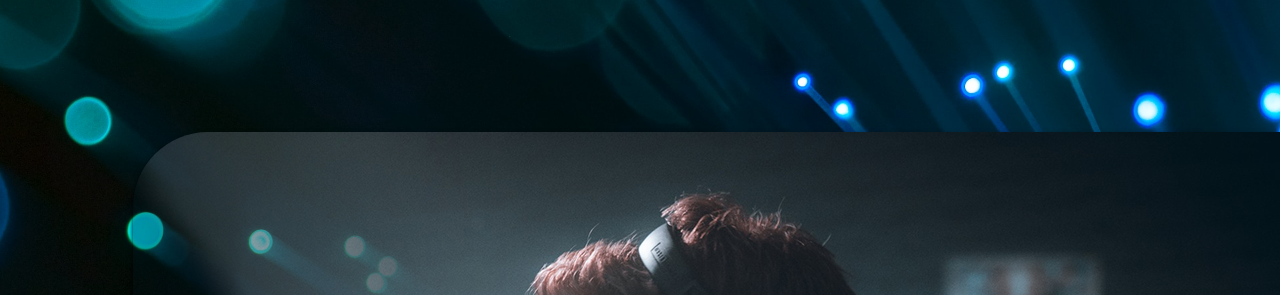
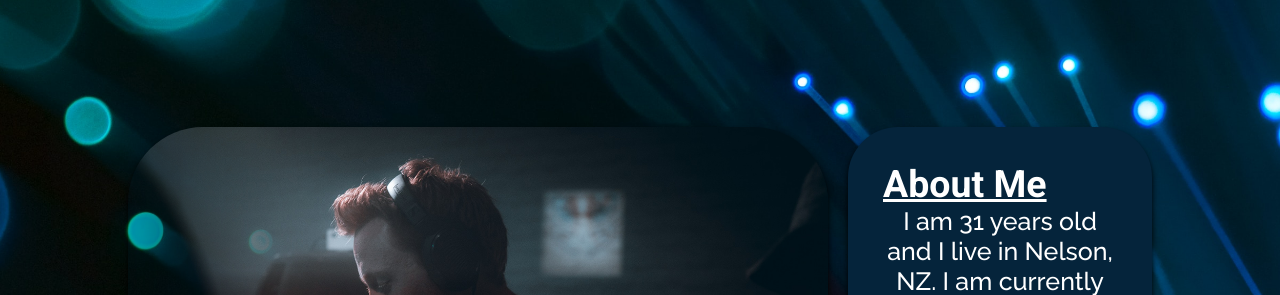
Before and after one commit to AlexHerbertGit/Personal_Portfolio_Website, a plain HTML site: page src/index/index.html in a window 1280 px wide. Shown: the part 505-800 px from the top of the page. Drawn offline with Linux system fonts and the light colour scheme.

Commit message:
Fixed more stupid css problems with image aspect ratio distortion and the new home container items going below a minimum width

```diff
--- a/src/index/index.html
+++ b/src/index/index.html
@@ -51,7 +51,7 @@
 
                 <!--Grid item for profile picture-->
                 <div class="item-3">
-                    <img src="Profile Picture.png" alt="Profile Picture" class="profile-image"/>
+                    <img src="Profile Picture.png" alt="Profile Picture">
                 </div>
 
                 <!--Grid item for About Me content-->
--- a/src/index/style_sheet.css
+++ b/src/index/style_sheet.css
@@ -149,7 +149,7 @@ body {
 .item-2, .item-3, .item-4, .item-5 {
   flex: 0 0 calc(50% - 10px); /* This makes each item take up half of the container's width minus 10px for spacing */
   box-sizing: border-box;
-  padding: 5px; /* This will give a spacing of 10px between the items */
+  padding: 0px; /* This will give a spacing of 10px between the items */
 }
   /*Page content heading*/
   .item-1 {
@@ -191,7 +191,7 @@ body {
     box-shadow: 0px 4px 6px black;
     font-family: 'Roboto', sans-serif;
     word-wrap: break-word;
-    word-break: break-all;
+    word-break: keep-all;
 
   }
 
@@ -213,21 +213,20 @@ body {
 
   /*Profile Picture grid item alignment settings*/
   .item-3 {
-    display: flex;
-    flex: 1;
-    flex-wrap: wrap;
-    margin-top: 0px;
-  }
+    display: block;  /* Change from flex to block */
+    min-width: 700px;
+    border-radius: 75px;
+    box-shadow: 0px 4px 6px black;
+}
+  /*Profile Image styles and settings*/
+  .item-3 img {
+    border-radius: 75px;
+    width: 100%;
+    height: auto;
+    display: block;
+    max-width: 100%;
+}
 
-  /*Profile Image styles and settings*/
-    .profile-image {
-      display: flex;
-      flex: 1;
-      min-height: fit-content;
-      max-height: 700px;
-      border-radius: 75px;
-      box-shadow: 0px 4px 6px black;
-  }
 
 /*Career section grid item alignment and styles*/
 .item-4 {
@@ -239,14 +238,15 @@ body {
     font-size: 25px;
     font-weight: 500;
     padding: 35px;
-    min-height: fit-content;
+    min-width: 500px;
+    min-height: 700px;
     max-height: fit-content;
     background-color: rgb(5, 36, 59);
     border-radius: 50px;
     box-shadow: 0px 4px 6px black;
     font-family: 'Roboto', sans-serif;
     word-wrap: break-word;
-    word-break: break-all;
+    word-break: keep-all;
 }
 .item-4 p {
   font-family: 'Raleway', sans-serif;
@@ -262,6 +262,7 @@ body {
     font-size: 25px;
     font-weight: 500;
     padding: 35px;
+    min-width: 300px;
     min-height: fit-content;
     max-height: fit-content;
     background-color: rgb(5, 36, 59);
@@ -269,7 +270,7 @@ body {
     box-shadow: 0px 4px 6px black;
     font-family: 'Roboto', sans-serif;
     word-wrap: break-word;
-    word-break: break-all;
+    word-break: keep-all;
 }
 
 /*Removes list style from footer*/
```
